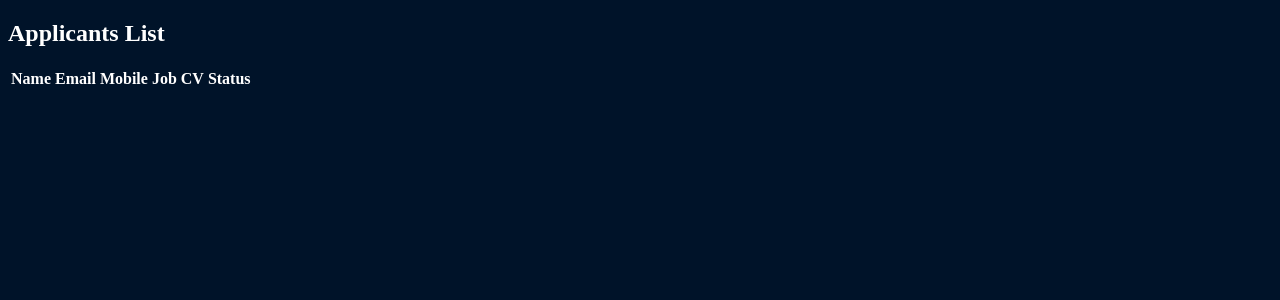
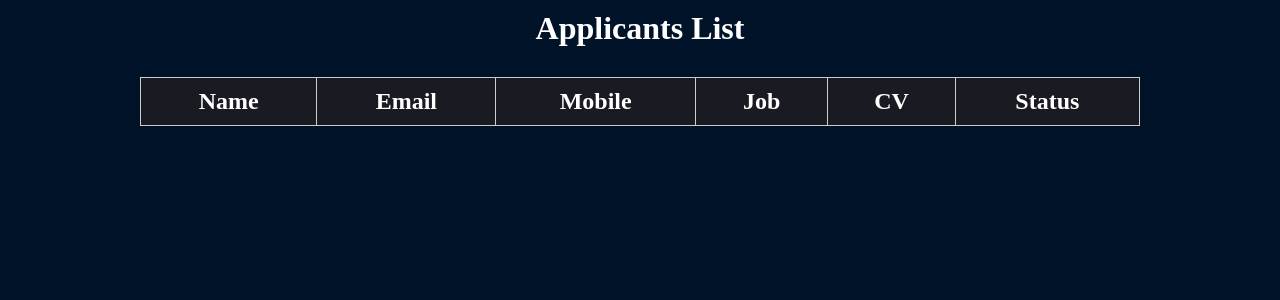
Before and after one commit to DineshikaSivapalaraja/Job-Application-Tracker, a React (Vite) app in the folder frontend/: page /admin in a window 1280 px wide. Shown: the top 300 px of the page. Built offline with nearby package versions, Linux system fonts and the light colour scheme.

Commit message:
frontend style added

```diff
--- a/frontend/src/App.css
+++ b/frontend/src/App.css
@@ -1,6 +1,17 @@
 * {
+  box-sizing: border-box;
+  margin: 0;
+  padding: 0;
+  color: white;
   background-color: #001329;
-  color: white;
+}
+
+.form-wrapper {
+  display: flex;
+  justify-content: center;
+  align-items: center;
+  padding: 20px;
+  /* margin-top: 10%; */
 }
 
 .form-box {
@@ -10,19 +21,20 @@
   border: 5px solid #ccc;
   border-radius: 10px;
   color: white;
+  width: 100%;
 }
 
-.form-box h2 {
+.form-box h2, .form-box2 h2{
   text-align: center;
   font-size: 2rem;
 }
 
-.form-box p {
+.form-box, .form-box2 {
   margin: 10px 0;
   font-size: 1.5rem;
 }
 
-.form-box label {
+.form-box label{
   display: block;
   margin-bottom: 5px;
 }
@@ -31,11 +43,9 @@
   width: 100%;
   padding: 8px;
   box-sizing: border-box;
-  color: white;
-  font-size: 1.2rem;
 }
 
-.form-box button {
+.form-box button, .form-box2 button {
   width: 100%;
   padding: 10px;
   background-color: #77818d;
@@ -60,6 +70,43 @@
   text-align: center;
 }
 
-/* .link1 {
-  text-decoration: none;
-} */
+.form-box2, .form-box3{
+  color: white;
+  text-align: center;
+}
+
+.table-container {
+  display: flex;
+  justify-content: center;
+  align-items: center;
+  margin-top: 30px;
+}
+
+.admin-dashboard {
+  border-collapse: collapse;
+  width: 90%;
+  max-width: 1000px;
+  text-align: center;
+  box-shadow: 0 0 10px rgba(0, 0, 0, 0.1);
+}
+
+.admin-dashboard th,
+.admin-dashboard td {
+  border: 1px solid #ccc;
+  padding: 10px 15px;
+}
+
+.admin-dashboard th {
+  background-color: #1a1a22;
+}
+
+.form-box3{
+  text-align: left;
+  border: 5px solid #ccc;
+  max-width: 400px;
+  margin: 50px auto;
+  padding: 20px;
+  border-radius: 10px;
+  color: white;
+  width: 100%;
+}
--- a/frontend/src/pages/AdminDashboard.jsx
+++ b/frontend/src/pages/AdminDashboard.jsx
@@ -74,9 +74,11 @@ export default function AdminDashboard() {
     };
 
     return (
-        <div >
+        <>
+        <div className='form-box2'>
         <h2>Applicants List</h2>
-        <table>
+        <div className='table-container'>
+        <table className='admin-dashboard'>
             <tr>
             <th>Name</th>
             <th>Email</th>
@@ -114,5 +116,7 @@ export default function AdminDashboard() {
             ))}
         </table>
         </div>
+        </div>
+        </>
     );
 }
--- a/frontend/src/pages/ApplicationForm.jsx
+++ b/frontend/src/pages/ApplicationForm.jsx
@@ -149,7 +149,7 @@ export default function ApplicationForm() {
 
   return (
     <>
-      <div>
+      <div className='form-wrapper'>
         <form className="form-box" onSubmit={handleSubmit}>
           <h2>{isEditing ? 'Edit Application' : 'Application Form'}</h2>
           {error && <p style={{ color: 'red' }}>{error}</p>}
--- a/frontend/src/pages/EditProfile.jsx
+++ b/frontend/src/pages/EditProfile.jsx
@@ -52,7 +52,9 @@ export default function EditProfile() {
     };
 
     return (
-        <div>
+        <>
+        <div className='form-wrapper'>
+        <div className='form-box'>
         <h2>Edit Profile</h2>
         {error && <p style={{ color: 'red' }}>{error}</p>}
         {success && <p style={{ color: 'green' }}>{success}</p>}
@@ -87,5 +89,7 @@ export default function EditProfile() {
             <button type="submit">Save Changes</button>
         </form>
         </div>
+        </div>
+        </>
     );
 }
--- a/frontend/src/pages/Login.jsx
+++ b/frontend/src/pages/Login.jsx
@@ -30,7 +30,7 @@ export default function LogIn() {
 
     return(
         <>
-        <div>
+        <div className='form-wrapper'>
         <form className="form-box" onSubmit={handleSubmit}>
             <h2> Log In </h2>
             {error && <p style={{ color: 'red' }}>{error}</p>}
--- a/frontend/src/pages/Logout.jsx
+++ b/frontend/src/pages/Logout.jsx
@@ -19,5 +19,8 @@ export default function Logout() {
     logout();
   }, [navigate]);
 
-  return null;
+  // return null;
+  return (
+    <h2>Successfully Logout!</h2>
+  );
 }
--- a/frontend/src/pages/Profile.jsx
+++ b/frontend/src/pages/Profile.jsx
@@ -80,31 +80,37 @@ export default function Profile() {
 
     return (
         <>
-        <div>
+        {/* <div> */}
+            <div className='form-box2'>
+
             <h2>Profile</h2>
             {loading && <p>Loading...</p>}
             {error && <p style={{ color: 'red' }}>{error}</p>}
             {user && (
                 <>
+                <div className='form-box3'>
                 <label>Name: {user.name}</label><br />
                 <label>Email: {user.email}</label><br />
                 <label>Role: {user.role}</label><br />
                 {/* <label>Mobile: {user.mobile}</label><br />
                 <label>Job: {user.job}</label><br />
                 <label>CV: {user.cv}</label><br /> */}
+                <br />
                 <button onClick={handleEditProfile}>Edit Profile</button>
                 <br />
                 {user.role === 'admin' && (
                     <button onClick={handleAdminDashboard}>Admin Dashboard</button>
                 )}
+                </div>
                 </>
             )}
             {user && user.role === 'applicant' && (
                 <>
-                <h4>Applications List</h4>
+                <h3>Applications List</h3>
                 {applications.length > 0 ? (
                     // <table style={{ width: '100%', borderCollapse: 'collapse' }}>
-                    <table style={{ borderCollapse: 'collapse' }}>
+                    <div className='table-container'>
+                    <table className='admin-dashboard' style={{ borderCollapse: 'collapse' }}>
                     <thead>
                         <tr>
                         <th>Job</th>
@@ -131,6 +137,7 @@ export default function Profile() {
                         ))}
                     </tbody>
                     </table>
+                    </div>
                 ) : (
                     <p>
                         No applications submitted.{' '}
@@ -142,7 +149,7 @@ export default function Profile() {
                 <p>
                     {/* <strong>Note:</strong> You must upload a CV for each new application.{' '} */}
                     <a href="/application" onClick={() => navigate('/application')}>
-                    Apply for another job
+                        Apply for another job
                     </a>
                 </p>
                 </>
--- a/frontend/src/pages/Signup.jsx
+++ b/frontend/src/pages/Signup.jsx
@@ -35,7 +35,7 @@ export default function SignUp() {
 
     return(
         <>
-        <div>
+        <div className='form-wrapper'>
         <form className="form-box" onSubmit={handleSubmit}>
             <h2>Register</h2>
             {error && <p style={{color: 'red'}}>{error}</p>}
```
